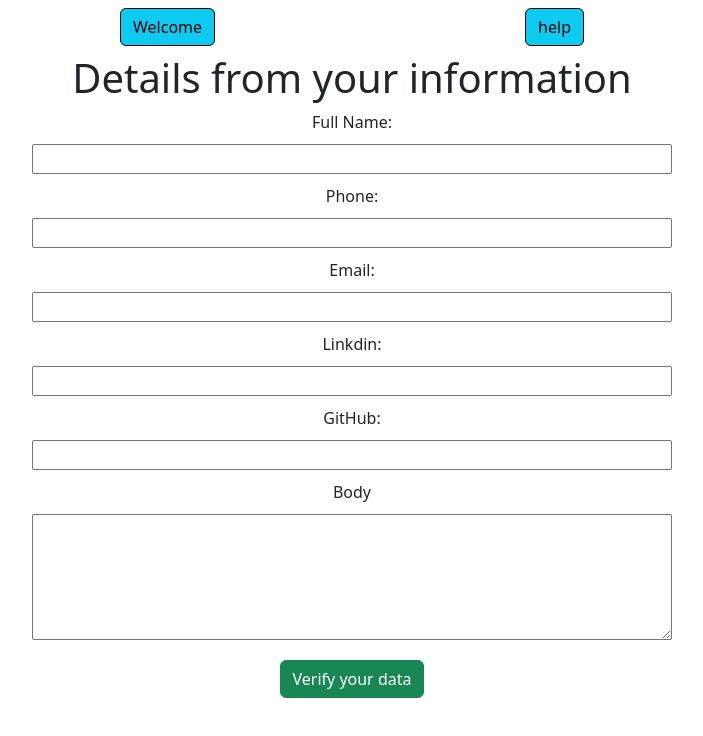
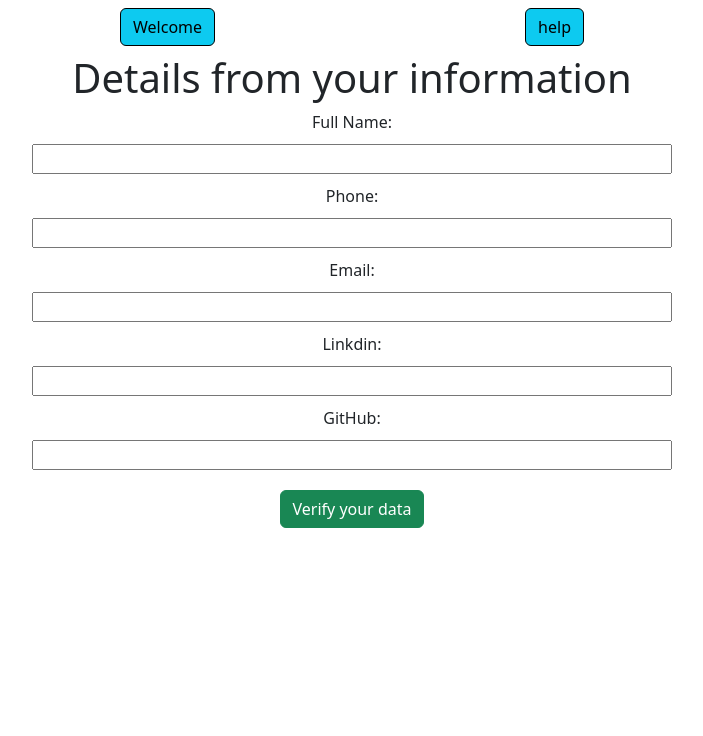
Before and after one commit to ihuda100/re_cv_client, a React (Vite) app: page /verify in a window 1280 px wide. Shown: the top 736 px of the page, without its empty margins (288-991 px from the left). Built offline with nearby package versions, Linux system fonts and the light colour scheme.

Commit message:
map for body

```diff
--- a/src/componentsClient/VerifyFinal.jsx
+++ b/src/componentsClient/VerifyFinal.jsx
@@ -8,22 +8,33 @@ const VerifyFinal = () => {
   const location = useLocation();
   const { data } = location.state || {};
   const [info, setInfo] = useState(data);
+  console.log(info?.body[0].key);
 
   const sendToPDF = async () => {
-    const url = API_URL + '/resumes/update'
-    const res = await doApiMethod(url, 'POST', info);
-    console.log(res.data)
-     nav("/template", {state: {data: info._id}})
+    const url = API_URL + "/resumes/update";
+    const res = await doApiMethod(url, "POST", info);
+    console.log(res.data);
+    nav("/template", { state: { data: info._id } });
   };
   const handleChange = (e) => {
-    const { name, value } = e.target;
+    const { name, value ,index} = e.target;
+    if (name == "body") {
+      setInfo({
+        ...info,
+        [name[index].value]: value,
+      });
+    } else {
       setInfo({
         ...info,
         [name]: value,
       });
+    }
     console.log(value);
     console.log(info);
   };
+
+  // let lng = info?.body.length;
+  // console.log(lng);
   return (
     <div
       style={{
@@ -82,14 +93,22 @@ const VerifyFinal = () => {
           value={info?.gitHub}
           onChange={handleChange}
         />
-        <label htmlFor="">Body</label>
-        <textarea
-          rows={5}
+        {info?.body.map((item, i) => {
+          return (
+            <div key={i} style={{gap: "10px"}}>
+              <label htmlFor="">{item?.key}</label>
+              {/* <br /> */}
+              <textarea className="w-100"
+                rows={3}
                 type="text"
                 name="body"
-          value={info?.body}
+                index={i}
+                value={item?.value}
                 onChange={handleChange}
               />
+            </div>
+          );
+        })}
       </form>
 
       <div style={{ padding: "20px" }}>
```
Lines whose indentation alone changed are shown as unchanged.
